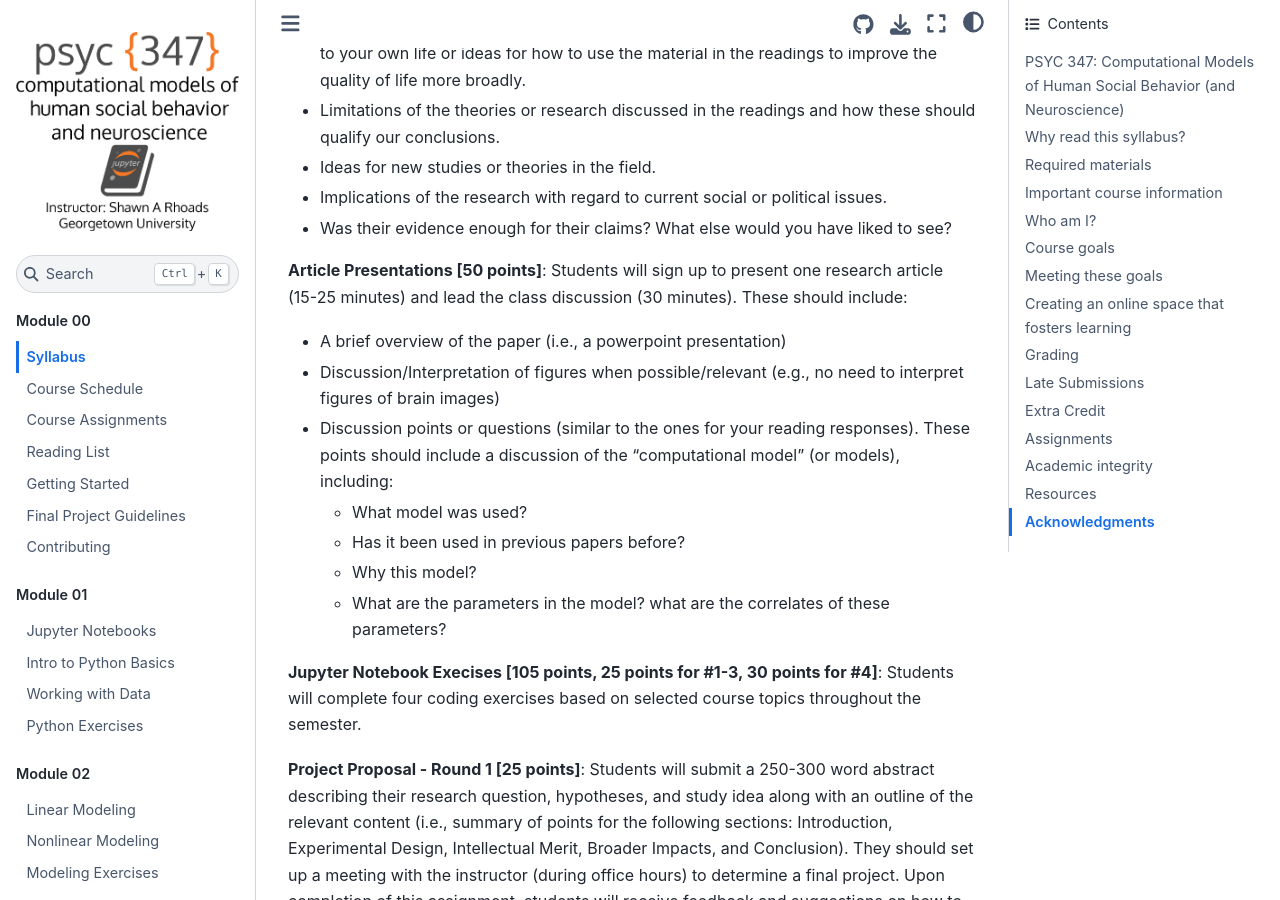
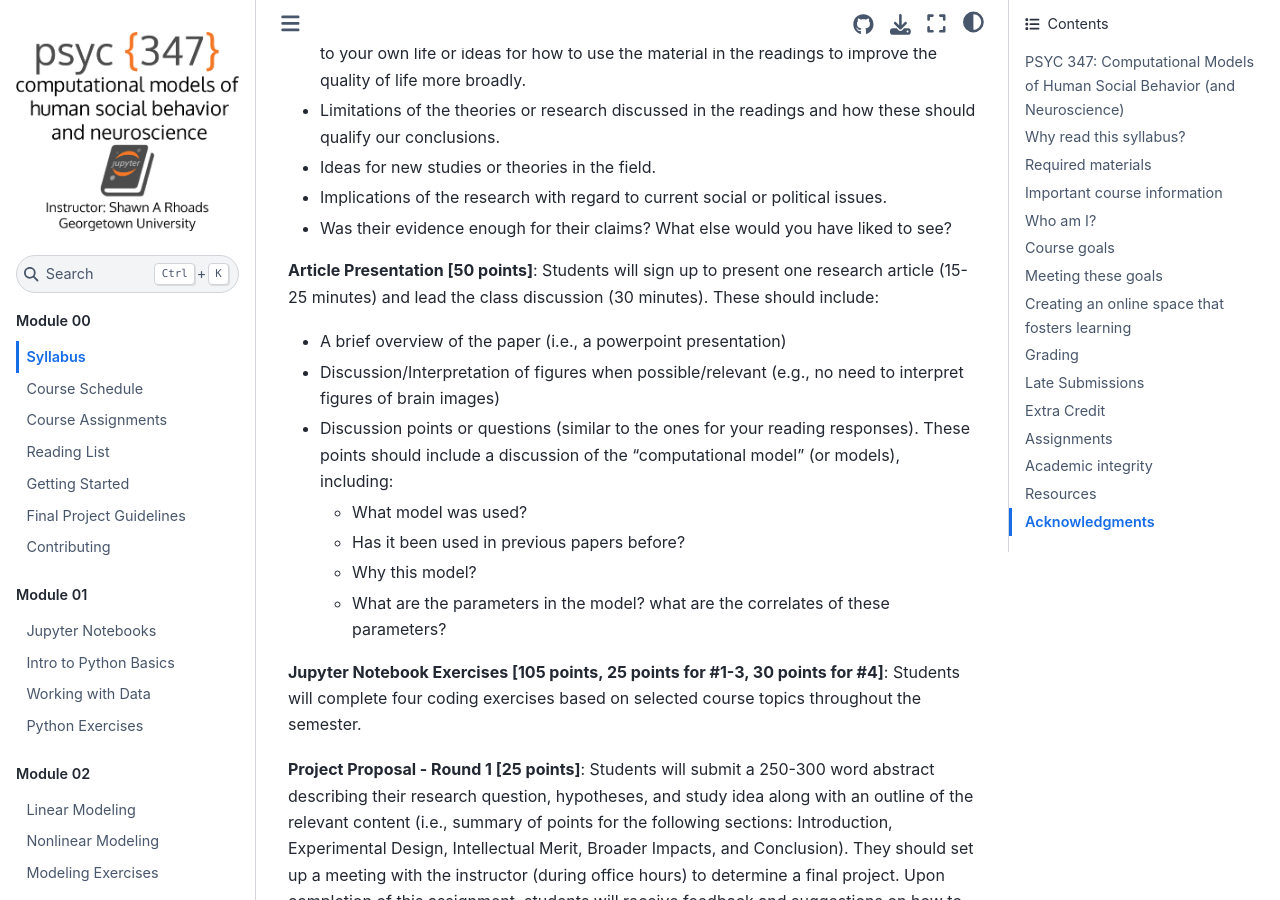
Before and after one commit to shawnrhoads/gu-psyc-347, a Jupyter Book: the page built from docs/module-00-00_Syllabus.md, in a window 1280 px wide and 900 px high, scrolled down 9160 px. Built offline with Jupyter Book 1.0.4 settings and Sphinx 7.4.7 and the Sphinx Book theme 1.1.4, drawn with Linux system fonts in a browser that asks for light colours.

Commit message:
minor edits to the syllabus page
#107

```diff
--- a/docs/module-00-00_Syllabus.md
+++ b/docs/module-00-00_Syllabus.md
@@ -144,7 +144,7 @@ Please visit the [Assignments page](module-00-02_Course-Assignments.html) for th
 -	Implications of the research with regard to current social or political issues.
 -	Was their evidence enough for their claims? What else would you have liked to see?
 
-**Article Presentations [50 points]**: Students will sign up to present one research article (15-25 minutes) and lead the class discussion (30 minutes). These should include:
+**Article Presentation [50 points]**: Students will sign up to present one research article (15-25 minutes) and lead the class discussion (30 minutes). These should include:
 - A brief overview of the paper (i.e., a powerpoint presentation)
 - Discussion/Interpretation of figures when possible/relevant (e.g., no need to interpret figures of brain images)
 - Discussion points or questions (similar to the ones for your reading responses). These points should include a discussion of the "computational model" (or models), including:
@@ -153,7 +153,7 @@ Please visit the [Assignments page](module-00-02_Course-Assignments.html) for th
     - Why this model?
     - What are the parameters in the model? what are the correlates of these parameters?
 
-**Jupyter Notebook Execises [105 points, 25 points for #1-3, 30 points for #4]**: Students will complete four coding exercises based on selected course topics throughout the semester.
+**Jupyter Notebook Exercises [105 points, 25 points for #1-3, 30 points for #4]**: Students will complete four coding exercises based on selected course topics throughout the semester.
 
 **Project Proposal - Round 1 [25 points]**: Students will submit a 250-300 word abstract describing their research question, hypotheses, and study idea along with an outline of the relevant content (i.e., summary of points for the following sections: Introduction, Experimental Design, Intellectual Merit, Broader Impacts, and Conclusion). They should set up a meeting with the instructor (during office hours) to determine a final project. Upon completion of this assignment, students will receive feedback and suggestions on how to improve their study and should incorporate this feedback into their proposal (Round 2).
 
```
